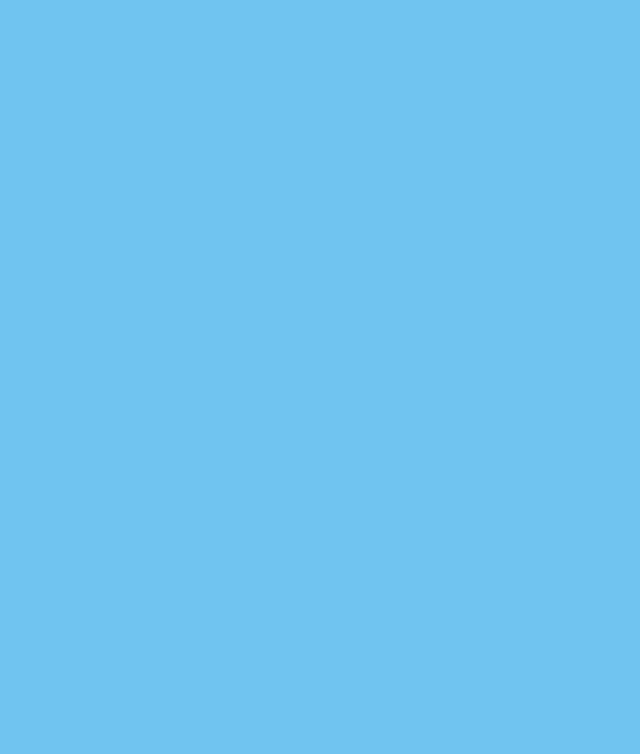
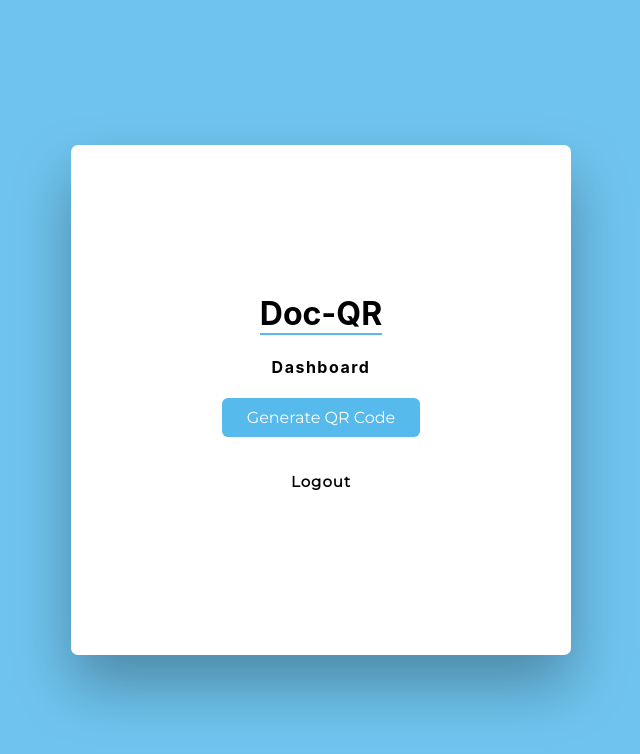
Before and after one commit to unniznd/doc-qr, a React (Create React App) app in the folder frontend/: page /dashboard in a window 1280 px wide. Before the commit this address had no page. Shown: the top 754 px of the page, without its empty margins (319-959 px from the left). Built offline with nearby package versions, Linux system fonts and the light colour scheme.

Commit message:
Dashboard added

```diff
--- a/frontend/src/App.js
+++ b/frontend/src/App.js
@@ -2,6 +2,7 @@ import {BrowserRouter as Router,Route,Routes} from 'react-router-dom'
 import './App.css'
 import Login from './Components/Login/Login'
 import Signup from './Components/Signup/Signup'
+import Dashboard from './Components/Dashboard/Dashboard'
 
 
 function App() {
@@ -11,6 +12,7 @@ function App() {
         <Routes>
           <Route exact path='/' element={<Login/>} />
           <Route path='/signup' element={<Signup/>} />
+          <Route path='/dashboard' element={<Dashboard/>} />
           </Routes>
       </div>
     </Router>
--- /dev/null
+++ b/frontend/src/Components/Dashboard/Dashboard.css
@@ -0,0 +1,55 @@
+@import url('https://fonts.googleapis.com/css2?family=Montserrat&display=swap');
+
+.Dashboard{
+    background-color: #fff;
+    padding: 40px 25px;
+    border-radius:7px;
+    box-shadow: 0 30px 60px 0 rgb(0 0 0 / 30%);
+    width: 70%;
+    display: flex;
+    justify-content: center;
+    align-items: center;
+    max-width: 450px;
+}
+.Dashboard-wrap{
+    width: fit-content;
+    height: fit-content;
+
+}
+.heading{
+    width:100%;
+}
+h1{
+    width:fit-content;
+    margin: 0 auto;
+    border-bottom: 2px solid #56baed;
+}
+h4{
+    text-align: center;
+    letter-spacing:1.5px;
+}
+.g-btn{
+    margin: 0 auto;
+    padding: 10px 25px;
+    border-radius: 6px;
+    border: 0;
+    background-color:#56baed;
+    color: #fff;
+    font-family: 'Montserrat', sans-serif;
+}
+
+form h6{
+    font-family: 'Montserrat', sans-serif;
+    letter-spacing: 1px;
+}
+h6{
+    text-decoration: none;
+    cursor: pointer;
+    font-size: 15px ;
+}
+@media screen and (min-width:1000px){
+    .Dashboard{
+        height:55vh;
+        padding:45px 25px 25px;
+    }
+}
--- /dev/null
+++ b/frontend/src/Components/Dashboard/Dashboard.js
@@ -0,0 +1,24 @@
+import {useNavigate} from 'react-router-dom'
+import React from 'react';
+import './Dashboard.css'
+
+function Dashboard() {
+    const navigate = useNavigate()
+    const handleLogout = ()=>{navigate('/')}
+
+  return (
+    <div className="Dashboard">
+      <div className="Dashboard-wrap">
+        <div className="heading"> <h1>Doc-QR</h1></div>
+        <h4>Dashboard</h4>
+        <div className="details"></div>
+        <div className="g-btn">Generate QR Code</div>
+        <form className="s-form">
+          <h6 onClick={handleLogout}>Logout</h6>
+        </form>
+      </div>
+    </div>
+  )
+}
+
+export default Dashboard;
```
